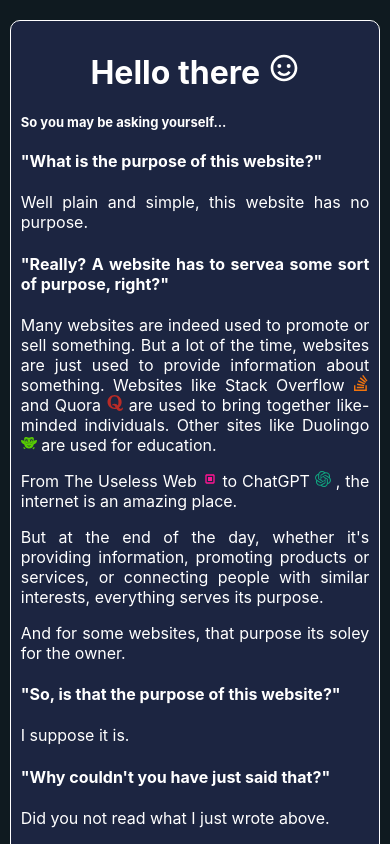
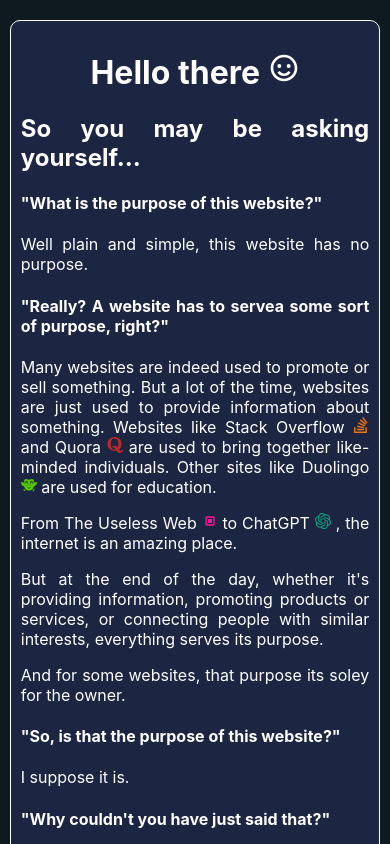
Before and after one commit to jackkieny/plain-and-simple, a React (Create React App) app: page / in a window 390 px wide. Shown: the top 844 px of the page. Built offline with nearby package versions, Linux system fonts and the light colour scheme.

Commit message:
Remove styling from h2 tags

```diff
--- a/src/App.css
+++ b/src/App.css
@@ -48,10 +48,6 @@
   .App-content {
     width: 95%;
   }
-
-  h2 {
-    font-size: small;
-  }
 }
 
 
```
